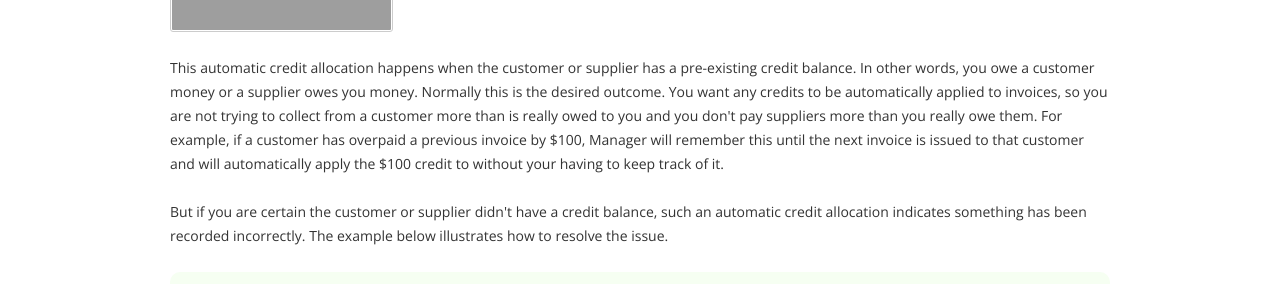
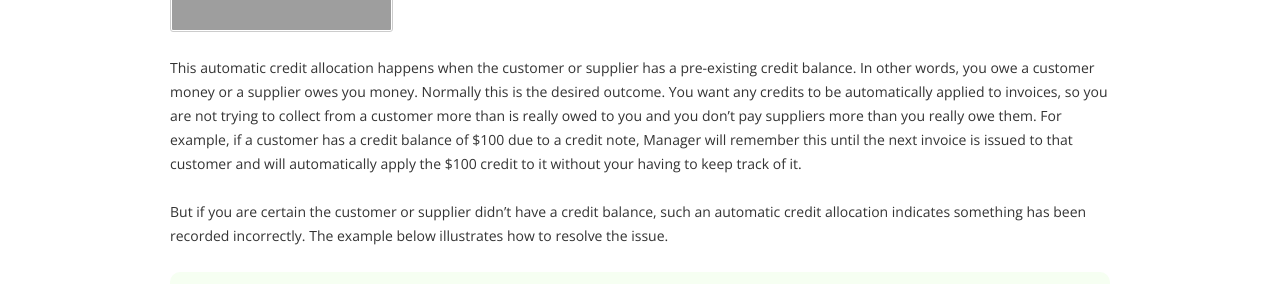
Before and after one commit to 3etechinns/www.manager.io, a Jekyll site: the page built from _guides/10355.html, in a window 1280 px wide and 1400 px high. Shown: the part 389-673 px from the top of the window. Built offline with Jekyll 4.4.1, drawn with Linux system fonts in a browser that asks for light colours; nearby versions of some CDN libraries; comment, search, counter and statistics services are not loaded; some of the changed text lies outside the part shown; grey boxes are pictures that could not be loaded.

Commit message:
Guide update

```diff
--- a/_guides/10355.html
+++ b/_guides/10355.html
@@ -1,40 +1,33 @@
 ---
 layout: guide
 title: Resolve issues with automatic credit allocations
-tags: supplier-statements customer-statements customers suppliers purchase-invoices sales-invoices
+tags: supplier-statements customer-statements customers purchase-invoices sales-invoices suppliers
 ---
 {% raw %}
 <p>When you enter a new sales or purchase invoice, you might find that Manager automatically credits the invoice with some amount, making the <code>Balance due</code> less than the invoice <code>Total</code>:</p>
-
-          <a href="https://i.imgur.com/PibJxNi.png" target="_blank" rel="nofollow noopener">
-            <img src="https://i.imgur.com/PibJxNi.png" width="223" height="113">
-          </a>
-
-
-<p>This automatic credit allocation happens when the customer or supplier has a pre-existing credit balance. In other words, you owe a customer money or a supplier owes you money. Normally this is the desired outcome. You want any credits to be automatically applied to invoices, so you are not trying to collect from a customer more than is really owed to you and you don't pay suppliers more than you really owe them. For example, if a customer has overpaid a previous invoice by $100, Manager will remember this until the next invoice is issued to that customer and will automatically apply the $100 credit to without your having to keep track of it.</p>
-
-<p>But if you are certain the customer or supplier didn't have a credit balance, such an automatic credit allocation indicates something has been recorded incorrectly. The example below illustrates how to resolve the issue.</p>
-
-<table style="background-color: #F6FFF2; border-radius: 10px; margin-bottom: 20px"><tr><td style="font-size: 48px; opacity: 0.25; padding: 20px; padding-top: 0px; padding-right: 0px; vertical-align: top"><i class="fa fa-hand-o-right"></i></td><td style="padding: 20px"><p><strong>Example</strong><br>You have issued a sales invoice  to <strong>Antonio Moreno Taquería</strong> for <strong>$3,370.00</strong> and Manager has automatically applied credit of <strong>$2,345.30</strong>, leaving a balance due of <strong>$1,024.70</strong>: <br><br>          <a href="https://i.imgur.com/Hjft5T1.png" target="_blank" rel="nofollow noopener">
-            <img src="https://i.imgur.com/Hjft5T1.png" width="690" height="461">
-          </a>
-<br><br> Suppose you know this customer didn't have any credit with your company, so you want to discover the origin of this credit. The best way is to view the customer ledger by going to <kbd>Customers</kbd> tab: <br><br>          <a href="https://i.imgur.com/Quz12DB.png" target="_blank" rel="nofollow noopener">
-            <img src="https://i.imgur.com/Quz12DB.png" width="249" height="55">
-          </a>
-<br><br>Locate the customer and click the balance in the <code>Accounts Receivable</code> column:<br><br><img src="https://cdn-business2.discourse.org/uploads/manager1/original/2X/c/c929ad3370daec5e89e10d6a0f937e5365f852bc.png" width="689" height="58"><br><br>This will reveal the customer's ledger: <br><br>          <a href="https://i.imgur.com/CJzkumV.png" target="_blank" rel="nofollow noopener">
-            <img src="https://i.imgur.com/CJzkumV.png" width="690" height="214">
-          </a>
-<br><br>There, you see invoice <strong>2650</strong> for <strong>$1,284.60</strong> and a receipt for the same amount on 08/05/2017, which was payment for that invoice. However, you also see another receipt for <strong>$2,345.30</strong> on 26/04/2017, which you suspect was not paid by this customer. After looking at your bank statement, you discover this amount was actually paid by different customer and attributed to <strong>Antonio Moreno Taquería</strong> in error. You can <kbd>Edit</kbd> the receipt to fix the error and attribute the receipt to correct customer.<br><br>You take one final look at customer ledger to verify all transactions belong to this customer: <br><br>          <a href="https://i.imgur.com/FlTxbd0.png" target="_blank" rel="nofollow noopener">
-            <img src="https://i.imgur.com/FlTxbd0.png" width="690" height="179">
-          </a>
-<br><br>Now, when you view the invoice, no amount is automatically credited: <br><br>          <a href="https://i.imgur.com/Z6Z1N4A.png" target="_blank" rel="nofollow noopener">
-            <img src="https://i.imgur.com/Z6Z1N4A.png" width="690" height="418">
-          </a>
-</p></td></tr></table>
-
-<p>Some bookkeeping errors can be discovered immediately, some can take weeks or even months to discover. Used properly, Manager's double-entry accounting system ensures all errors will be eventually discovered.</p>
-
-<p>In the example above, even if you didn't notice the bookkeeping error, eventually the customer who actually paid <strong>$2,345.30</strong> on 26/04/2017 would complain that its customer statements did not reflect the payment. Or your Aged Receivables report would show that customer's account becoming more and more overdue. Sooner or later, you would discover the payment having been attributed to the wrong customer.</p>
-
-<table style="background-color: #F2F9FF; border-radius: 10px; margin-bottom: 20px"><tr><td style="font-size: 48px; opacity: 0.25; padding: 20px; padding-top: 15px; padding-right: 0px; vertical-align: top"><i class="fa fa-info-circle"></i></td><td style="padding: 20px"><p><strong>Note</strong><br>While the example illustrates an erroneous credit being automatically applied to a sales invoice because of incorrect attribution of a receipt from a customer, similar mistakes can happen with purchase invoices and payments to suppliers. Detection and correction procedures are the same.</p></td></tr></table>
+<p><img src="https://forum.manager.io/uploads/manager1/original/2X/e/ee864df8e374f06fdb87e66a3e9221163fb20a0d.png" alt="PibJxNi" width="223" height="113"></p>
+<p>This automatic credit allocation happens when the customer or supplier has a pre-existing credit balance. In other words, you owe a customer money or a supplier owes you money. Normally this is the desired outcome. You want any credits to be automatically applied to invoices, so you are not trying to collect from a customer more than is really owed to you and you don’t pay suppliers more than you really owe them. For example, if a customer has a credit balance of $100 due to a credit note, Manager will remember this until the next invoice is issued to that customer and will automatically apply the $100 credit to it without your having to keep track of it.</p>
+<p>But if you are certain the customer or supplier didn’t have a credit balance, such an automatic credit allocation indicates something has been recorded incorrectly. The example below illustrates how to resolve the issue.</p>
+<table style="background-color: #F6FFF2; border-radius: 10px; margin-bottom: 20px"><tr><td style="font-size: 48px; opacity: 0.25; padding: 20px; padding-top: 0px; padding-right: 0px; vertical-align: top"><i class="fa fa-hand-o-right"></i></td><td style="padding: 20px">
+<p><strong>Example</strong><br>
+You have issued a sales invoice  to <strong>Antonio Moreno Taquería</strong> for <strong>$3,370.00</strong> and Manager has automatically applied credit of <strong>$2,345.30</strong>, leaving a balance due of <strong>$1,024.70</strong>: <br><br>
+<img src="https://forum.manager.io/uploads/manager1/original/2X/d/d38586c253f3c73f5d367edda5c3f26d115fba07.png" alt="Hjft5T1" width="690" height="461"><br>
+<br> Suppose you know this customer didn’t have any credit with your company, so you want to discover the origin of this credit. The best way is to view the customer ledger by going to <kbd>Customers</kbd> tab: <br><br>
+<img src="https://forum.manager.io/uploads/manager1/original/2X/8/87fd6f3b67c72d272f3a2c847f42fb975d38d1ea.png" alt="Quz12DB" width="249" height="55"><br>
+<br>Locate the customer and click the balance in the <code>Accounts Receivable</code> column:<br>
+<br><img src="https://forum.manager.io/uploads/manager1/original/2X/c/c929ad3370daec5e89e10d6a0f937e5365f852bc.png" width="689" height="58"><br>
+<br>This will reveal the customer’s ledger: <br><br>
+<img src="https://forum.manager.io/uploads/manager1/original/2X/4/4045ac1925659cb7c5f41c0f50ea8e9087061420.png" alt="CJzkumV" width="690" height="214"><br>
+<br>There, you see invoice <strong>2650</strong> for <strong>$1,284.60</strong> and a receipt for the same amount on 08/05/2017, which was payment for that invoice. However, you also see another receipt for <strong>$2,345.30</strong> on 26/04/2017, which you suspect was not paid by this customer. After looking at your bank statement, you discover this amount was actually paid by different customer and attributed to <strong>Antonio Moreno Taquería</strong> in error. You can <kbd>Edit</kbd> the receipt to fix the error and attribute the receipt to correct customer.<br>
+<br>You take one final look at customer ledger to verify all transactions belong to this customer: <br><br>
+<img src="https://forum.manager.io/uploads/manager1/original/2X/7/79f1188d6a58646c4029491c608c1de015267a1e.png" alt="FlTxbd0" width="690" height="179"><br>
+<br>Now, when you view the invoice, no amount is automatically credited: <br><br>
+<img src="https://forum.manager.io/uploads/manager1/original/2X/7/7590d5edc596a55e9af3d2629e14134c4a5f9953.png" alt="Z6Z1N4A" width="690" height="418"></p>
+</td></tr></table>
+<p>Some bookkeeping errors can be discovered immediately, some can take weeks or even months to discover. Used properly, Manager’s double-entry accounting system ensures all errors will be eventually discovered.</p>
+<p>In the example above, even if you didn’t notice the bookkeeping error, eventually the customer who actually paid <strong>$2,345.30</strong> on 26/04/2017 would complain that its customer statements did not reflect the payment. Or your Aged Receivables report would show that customer’s account becoming more and more overdue. Sooner or later, you would discover the payment having been attributed to the wrong customer.</p>
+<table style="background-color: #F2F9FF; border-radius: 10px; margin-bottom: 20px"><tr><td style="font-size: 48px; opacity: 0.25; padding: 20px; padding-top: 15px; padding-right: 0px; vertical-align: top"><i class="fa fa-info-circle"></i></td><td style="padding: 20px">
+<p><strong>Note</strong><br>
+While the example illustrates an erroneous credit being automatically applied to a sales invoice because of incorrect attribution of a receipt from a customer, similar mistakes can happen with purchase invoices and payments to suppliers. Detection and correction procedures are the same.</p>
+</td></tr></table>
 {% endraw %}
```
